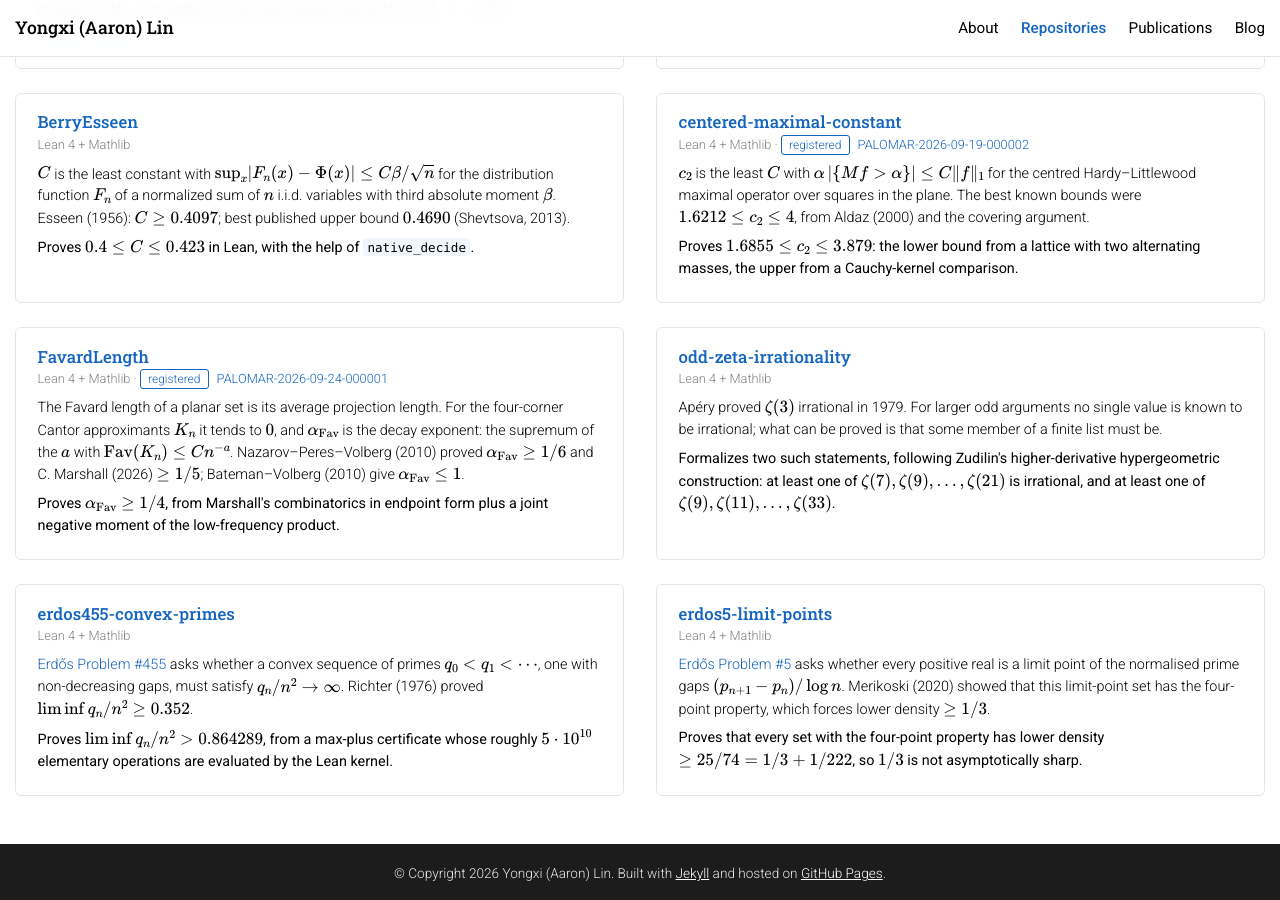
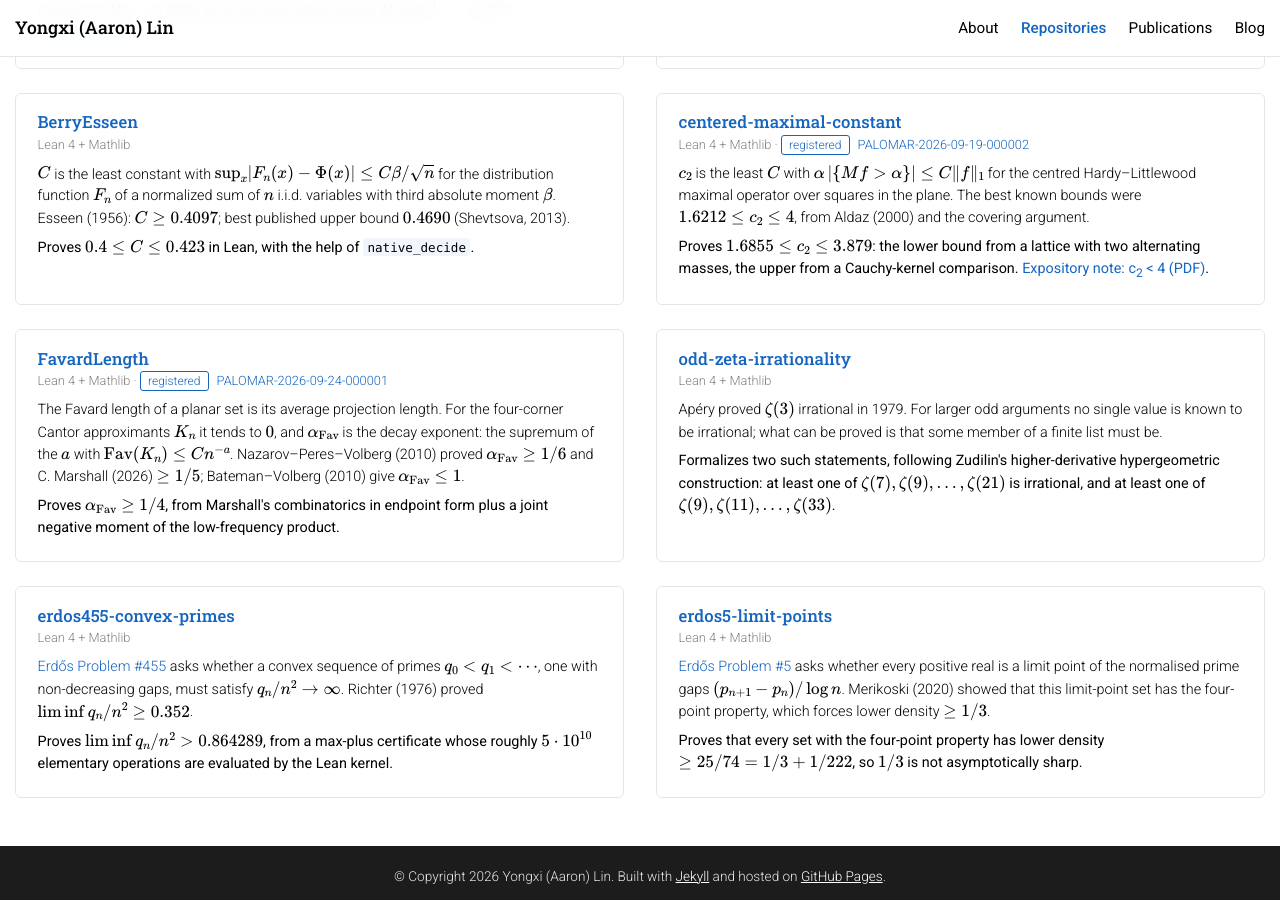
Before and after one commit to CoolRmal/coolrmal.github.io, a Jekyll site: the page built from repositories.md, in a window 1280 px wide and 900 px high, scrolled down 543 px. Built offline with Jekyll 4.4.1, drawn with Linux system fonts in a browser that asks for light colours; formulas are drawn with MathJax 3.

Commit message:
Add expository note on c2 less than 4

```diff
--- a/repositories.md
+++ b/repositories.md
@@ -77,6 +77,7 @@ nav: repositories
   <p class="repo-result">
     Proves $1.6855\le c_2\le 3.879$: the lower bound from a lattice with two alternating masses, the
     upper from a Cauchy-kernel comparison.
+    <a href="/assets/papers/c2-less-than-4.pdf" target="_blank" rel="noopener noreferrer">Expository note: c<sub>2</sub> &lt; 4 (PDF)</a>.
   </p>
 </div>
 
```
Also changed, not shown: 1 other file.
